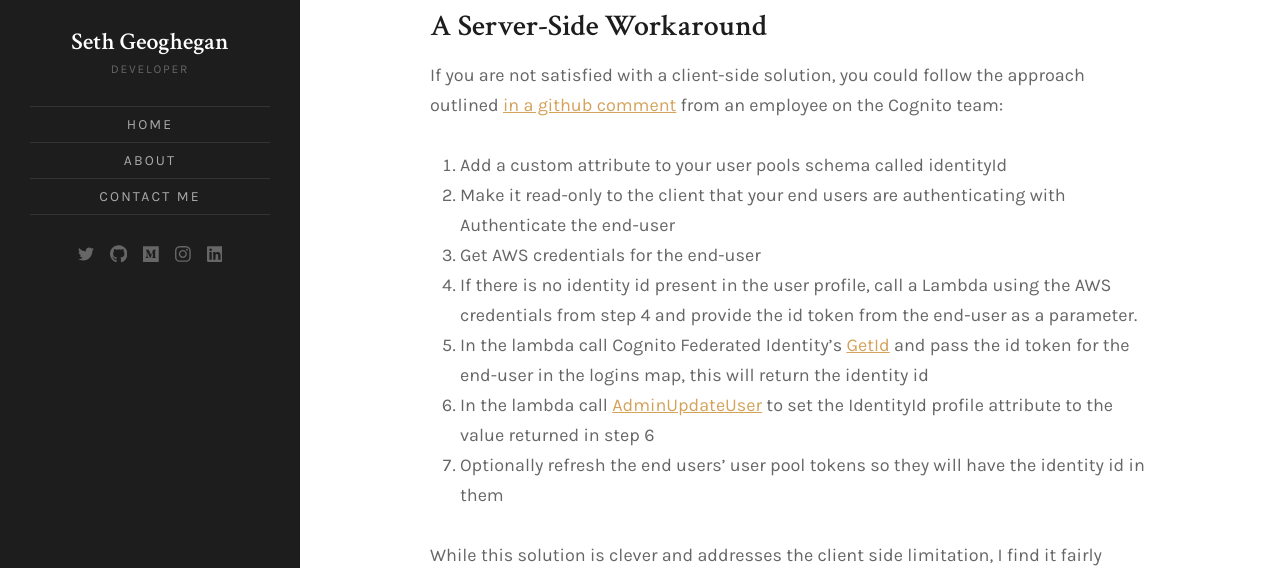
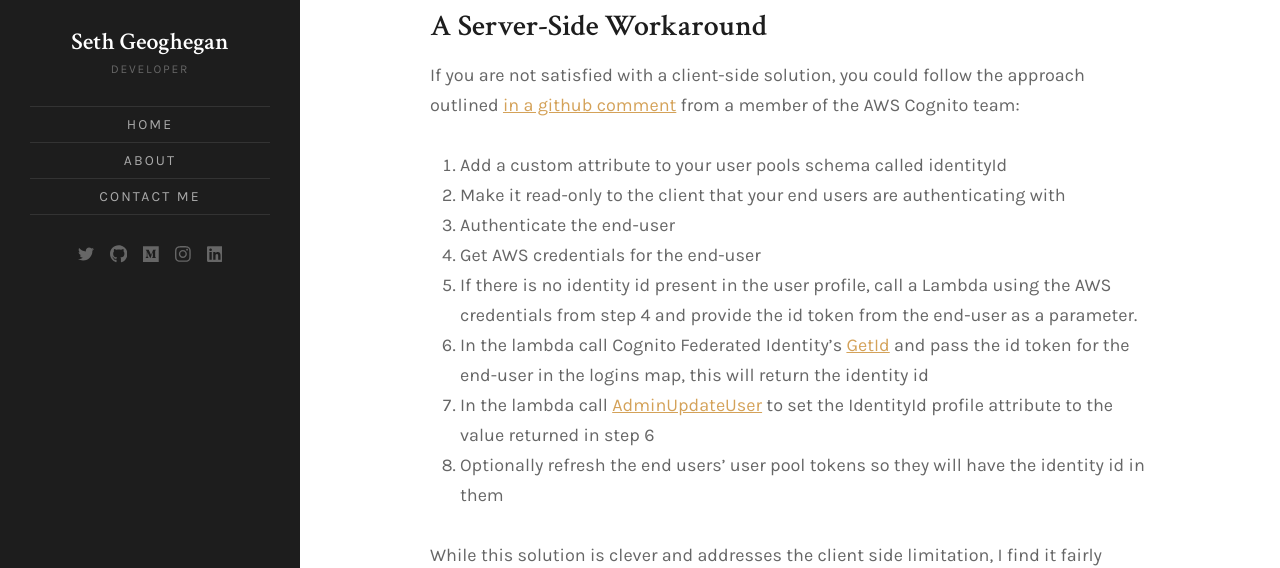
Before and after one commit to SethThomas/seththomas.github.io, a Jekyll site: the page built from _posts/2020-10-27-bridging-the-cognito-identity-gap.md, in a window 1280 px wide and 900 px high, scrolled down 5890 px. Shown: the part 166-734 px from the top of the window. Built offline with Jekyll 4.4.1, drawn with Linux system fonts in a browser that asks for light colours; comment, search, counter and statistics services are not loaded.

Commit message:
updating numbering in bulleted list
mislabeled step 3

```diff
--- a/_posts/2020-10-27-bridging-the-cognito-identity-gap.md
+++ b/_posts/2020-10-27-bridging-the-cognito-identity-gap.md
@@ -121,16 +121,16 @@ While this approach is simple, it relies on information that is sent from the cl
 
 ### A Server-Side Workaround
 
-If you are not satisfied with a client-side solution, you could follow the approach outlined [in a github comment](https://github.com/aws-amplify/amplify-js/issues/54#issuecomment-434401406) from an employee on the Cognito team:
+If you are not satisfied with a client-side solution, you could follow the approach outlined [in a github comment](https://github.com/aws-amplify/amplify-js/issues/54#issuecomment-434401406) from a member of the AWS Cognito team:
 
 1. Add a custom attribute to your user pools schema called identityId
 2. Make it read-only to the client that your end users are authenticating with
-Authenticate the end-user
-3. Get AWS credentials for the end-user
-4. If there is no identity id present in the user profile, call a Lambda using the AWS credentials from step 4 and provide the id token from the end-user as a parameter.
-5. In the lambda call Cognito Federated Identity's [GetId](https://docs.aws.amazon.com/cognitoidentity/latest/APIReference/API_GetId.html) and pass the id token for the end-user in the logins map, this will return the identity id
-6. In the lambda call [AdminUpdateUser](https://docs.aws.amazon.com/cognito-user-identity-pools/latest/APIReference/API_AdminUpdateUserAttributes.html) to set the IdentityId profile attribute to the value returned in step 6
-7. Optionally refresh the end users' user pool tokens so they will have the identity id in them
+3. Authenticate the end-user
+4. Get AWS credentials for the end-user
+5. If there is no identity id present in the user profile, call a Lambda using the AWS credentials from step 4 and provide the id token from the end-user as a parameter.
+6. In the lambda call Cognito Federated Identity's [GetId](https://docs.aws.amazon.com/cognitoidentity/latest/APIReference/API_GetId.html) and pass the id token for the end-user in the logins map, this will return the identity id
+7. In the lambda call [AdminUpdateUser](https://docs.aws.amazon.com/cognito-user-identity-pools/latest/APIReference/API_AdminUpdateUserAttributes.html) to set the IdentityId profile attribute to the value returned in step 6
+8. Optionally refresh the end users' user pool tokens so they will have the identity id in them
 
 
 While this solution is clever and addresses the client side limitation, I find it fairly complex.  It relies on the application developer to do a lot of heavy lifting, which I believe should be handled for you within the SDK.
```
Also changed, not shown: _posts/2020-11-02-lambda-async.md (+1 -1 lines).
